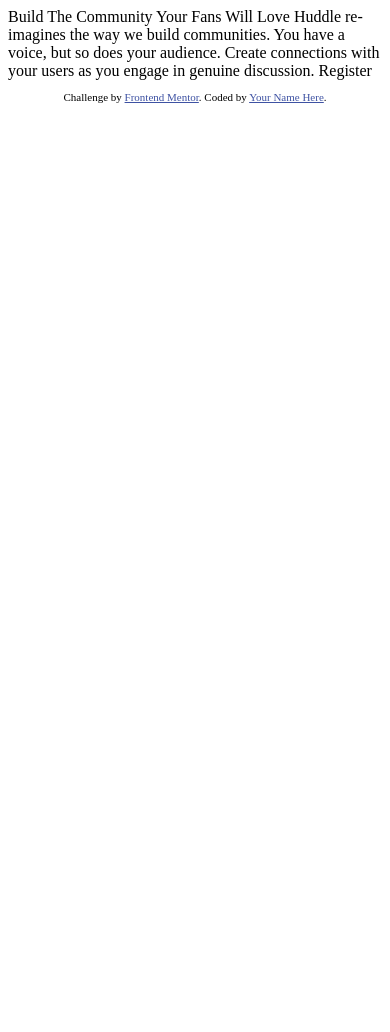
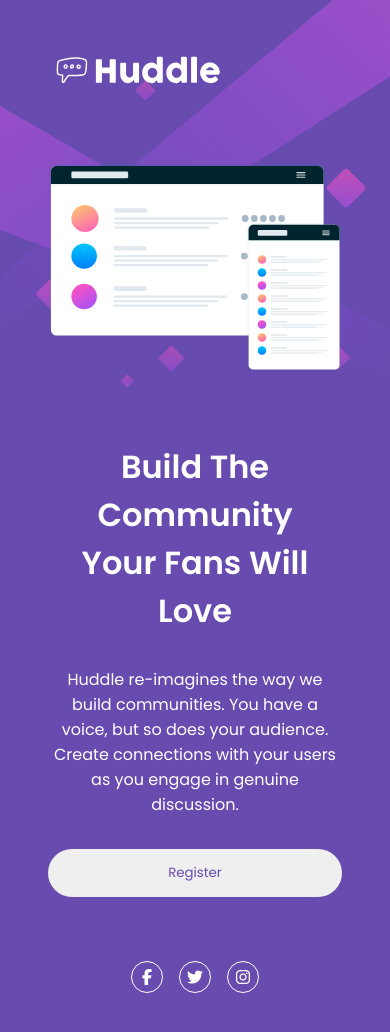
Before and after one commit to GuilhermeBSant/Huddle-landing-page-frontendmentor-solution, a plain HTML site: page index.html in a window 390 px wide. Before the commit the page ends 844 px from the top, so only its background shows below. Drawn offline with Linux system fonts and the light colour scheme.

Commit message:
mobile versions finished

```diff
--- a/index.html
+++ b/index.html
@@ -3,31 +3,46 @@
 <head>
   <meta charset="UTF-8">
   <meta name="viewport" content="width=device-width, initial-scale=1.0"> <!-- displays site properly based on user's device -->
-
+  <script src="https://kit.fontawesome.com/21d5c963f3.js" crossorigin="anonymous"></script>
+  <meta name="description" content="A page for a challange on frontendmentor">
   <link rel="icon" type="image/png" sizes="32x32" href="./images/favicon-32x32.png">
 
   <title>Frontend Mentor | Huddle landing page with single introductory section</title>
-
-  <!-- Feel free to remove these styles or customise in your own stylesheet 👍 -->
-  <style>
-    .attribution { font-size: 11px; text-align: center; }
-    .attribution a { color: hsl(228, 45%, 44%); }
-  </style>
+   <link rel="stylesheet" href="style.css">
 </head>
 <body>
 
-  Build The Community Your Fans Will Love
+  <header>
+    <img src="./images/logo.svg" alt="">
+  </header>
 
-  Huddle re-imagines the way we build communities. You have a voice, but so does your audience.
-  Create connections with your users as you engage in genuine discussion.
+  <main>
+    <img src="./images/illustration-mockups.svg" alt="">
+    <h1 class="main-title">Build The Community<br>Your Fans Will Love</h2>
+  <p class="half-padding">
+    Huddle re-imagines the way we build communities. You have a voice, but so does your audience. Create connections with your users as you engage in genuine discussion.
+  </p>
+  <button class="half-padding">
+    Register
+  </button>
+  <div class="social-media-icons">
+    <div class="icons-border">
+      <i class="fa-brands fa-facebook-f"></i>
+    </div>
+    <div class="icons-border">
+      <i class="fa-brands fa-twitter"></i>
+    </div>
+    <div class="icons-border">
+      <i class="fa-brands fa-instagram"></i>
+    </div>
+  </div>
+    </main>
 
-  Register
-
-  <footer>
+  <!-- <footer>
     <p class="attribution">
       Challenge by <a href="https://www.frontendmentor.io?ref=challenge" target="_blank">Frontend Mentor</a>.
       Coded by <a href="#">Your Name Here</a>.
     </p>
-  </footer>
+  </footer> -->
 </body>
 </html>
--- /dev/null
+++ b/style.css
@@ -0,0 +1,69 @@
+@import url('https://fonts.googleapis.com/css2?family=Poppins:wght@400;600&display=swap');
+*{
+    margin: 0;
+    padding: 0;
+    box-sizing: border-box;
+    color: #fff;
+    font-family: 'Poppins', sans-serif;
+}
+
+:root{
+    --purple: hsl(257, 40%, 49%);
+}
+
+body{
+    margin: 3rem 3rem;
+    background-image: url(./images/bg-mobile.svg);
+    background-repeat: no-repeat;
+    background-size: contain;
+    background-color: var(--purple);
+}
+
+header img{
+    width: 11rem;
+}
+
+main{
+    text-align: center;
+    padding-top: 4rem;
+    justify-content: center;
+}
+
+main img{
+    width: 100%;
+}
+
+main .main-title{
+    margin-top: 4rem;
+}
+
+main .half-padding{
+    margin-top: 2rem;
+}
+
+main button{
+    font-weight: 400;
+    width: 100%;
+    height: 3rem;
+    border-radius: 2rem;
+    border: none;
+    color: var(--purple);
+}
+
+.social-media-icons{
+    margin: 4rem auto 0 auto;
+    display: flex;
+    justify-content: center;
+    gap: 1rem;
+    align-items: center;
+}
+
+.icons-border{
+    width: 2rem;
+    height: 2rem;
+    border: white 1px solid;
+    display: flex;
+    justify-content: center;
+    align-items: center;
+    border-radius: 1rem;
+}
```
